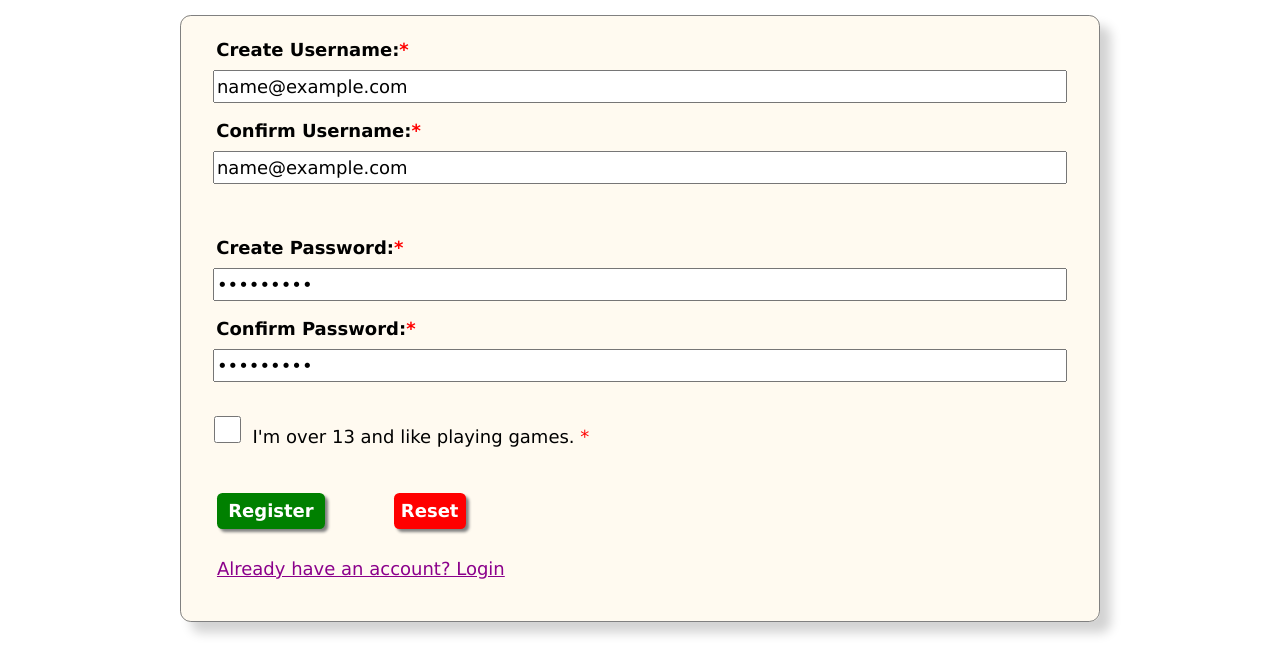
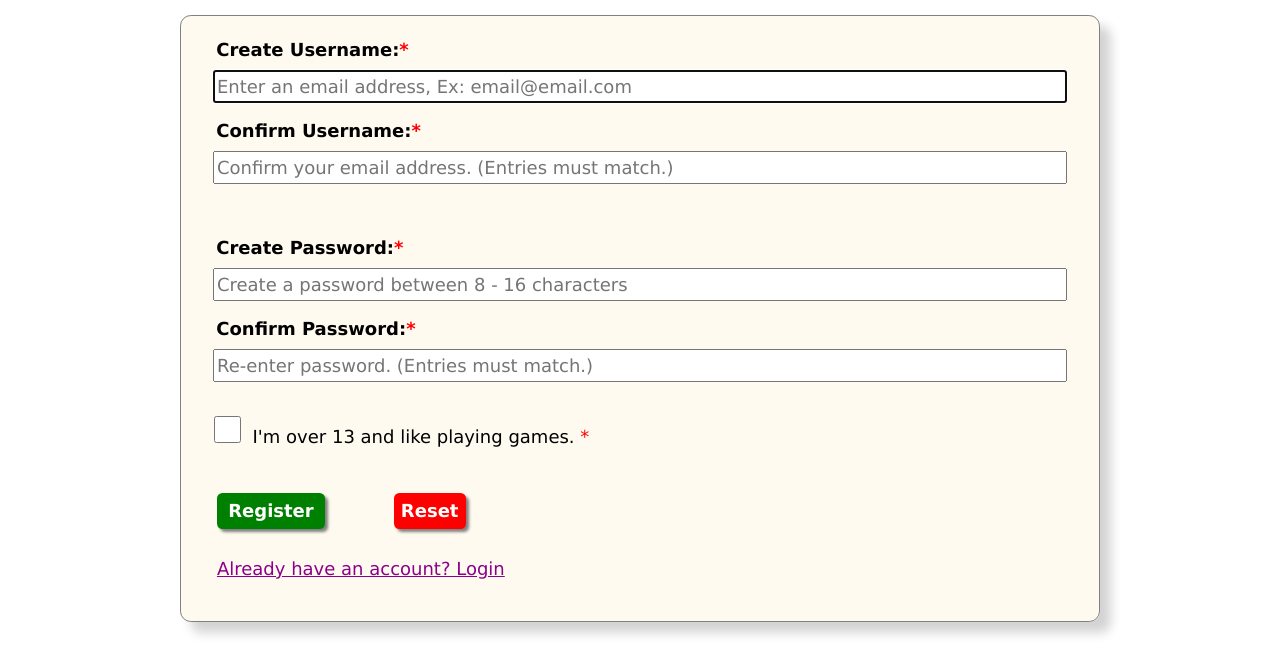
Before and after one commit to heather-cunningham/play2learn, a website: page public/login.html in a window 1280 px wide. Both pictures are taken after typing "name@example.com", "name@example.com", "Sample123", "Sample123" into the empty fields and a click on the button "Register". Shown: the part 190-841 px from the top of the page. Drawn offline with Linux system fonts and the light colour scheme; no server answers.

Commit message:
login_page: Refactored checkInput() to check for confirmed entries match initial entries & some better hint texts

```diff
--- a/public/login.html
+++ b/public/login.html
@@ -54,6 +54,7 @@
   </header>
 
   <main>
+    <!-- style="display: none;" -->
     <div id="login-form-div" class="site-page-div" style="display: none;">
       <h2 class="page-name">Login</h2>
 
@@ -93,7 +94,7 @@
     </div>
 
     <!-- style="display: none;"-->
-    <div id="register-form-div" class="site-page-div" >
+    <div id="register-form-div" class="site-page-div">
       <h2 class="page-name">Register</h2>
 
       <form id="registration-form" action="javascript:alert('Form Submitted')" method="post" novalidate>
@@ -103,17 +104,17 @@
             name="create-username"
             type="email"
             placeholder="Enter an email address, Ex: email@email.com"
-            alt="Enter an email address to register as a username"
-            title="Enter an email address to register as a username"
+            alt="Enter an email address to use as your username"
+            title="Enter an email address to use as a username"
             required />
 
           <label id="confirm-username-lbl" for="confirm-username-input" class="required">Confirm Username:</label>
           <input id="confirm-username-input"
             name="confirm-username"
             type="email"
-            placeholder="Confirm your email address, Ex: email@email.com"
-            alt="Confirm email address to use as your username"
-            title="Confirm email address to use as your username"
+            placeholder="Confirm your email address. (Entries must match.)"
+            alt="Confirm email address to use as your username.  Entries must match."
+            title="Confirm email address to use as your username. (Entries must match.)"
             required />
 
           <label id="create-password-lbl" for="create-password-input" class="required">Create Password:</label>
@@ -122,6 +123,7 @@
             type="password"
             placeholder="Create a password between 8 - 16 characters"
             alt="Create a password between 8 to 16 characters"
+            title=""
             minlength="8"
             maxlength="16"
             required />
--- a/public/scripts/login-register-scripts.js
+++ b/public/scripts/login-register-scripts.js
@@ -66,7 +66,16 @@ const removeError = (inputEl, inputLabel) => {
 };
 
 const checkInput = (inputEl, inputLabel) => {
-  if(!inputEl.checkValidity() || (inputEl.value).trim() === " ") {
+  const inputID = inputEl.id;
+  let doEntriesMatch = true;
+
+  if(inputID === "confirm-username-input"){
+    doEntriesMatch = confirmEntriesMatch(createUsernameInput.value, inputEl.value);
+  }else if(inputID === "confirm-password-input"){
+    doEntriesMatch = confirmEntriesMatch(createPasswordInput.value, inputEl.value);
+  }
+
+  if(!doEntriesMatch || !inputEl.checkValidity() || (inputEl.value).trim() === " ") {
     addError(inputEl, inputLabel);
     return false;
   } else {
@@ -109,12 +118,7 @@ const handleClickLoginBtn = (event) => {
     // setTimeout() with 0 ms wait allows just enough time for user to click the alert btn before
     // emptying the fields -- to avoid false negatives and erroring the fields again.
     setTimeout(
-      ()=>{
-        usernameInput.innerText = "";
-        usernameInput.value = "";
-        passwordInput.innerText = "";
-        passwordInput.value = "";
-      },
+      ()=> resetForm(allLoginFormInputs),
       0
     );
   }
@@ -201,7 +205,7 @@ createUsernameInput.dataset.errorMsg = `Please, enter a valid email to use as yo
 confirmUsernameInput.dataset.errorMsg = confirmInputErrorMsg
 
 createPasswordInput.dataset.errorMsg =
-  `Must be between ${createPasswordInput.minLength} and ${createPasswordInput.maxLength}`;
+  `Must be between ${createPasswordInput.minLength} and ${createPasswordInput.maxLength} characters.`;
 
 confirmPasswordInput.dataset.errorMsg = confirmInputErrorMsg;
 
@@ -252,6 +256,34 @@ confirmPasswordInput.addEventListener("input", () => {
     checkInput(confirmPasswordInput, confirmPasswordLbl);
 });
 
+const confirmEntriesMatch = (inputVal, reenteredVal) => {
+  return inputVal === reenteredVal ? true : false;
+};
+
+const handleClickRegisterBtn = (event) => {
+  const createdUsernameIsValid = checkInput(createUsernameInput, createUsernameLbl);
+  const confirmedUsernameIsValid = checkInput(confirmUsernameInput, confirmUsernameLbl);
+
+  const createdPasswordIsValid = checkInput(createPasswordInput, createPasswordLbl);
+  const confirmedPasswordIsValid = checkInput(confirmPasswordInput, confirmPasswordLbl);
+
+  if(!createdUsernameIsValid || !confirmedUsernameIsValid
+      || !createdPasswordIsValid || !confirmedPasswordIsValid) {
+    event.preventDefault();
+    alert("Please, fix required fields.");
+  } else {
+    // Clear the input fields on click of the Ok btn in the form submission alert.
+    // setTimeout() with 0 ms wait allows just enough time for user to click the alert btn before
+    // emptying the fields -- to avoid false negatives and erroring the fields again.
+    setTimeout(
+      ()=> resetForm(allRegisterFormInputs),
+      0
+    );
+  }
+};
+
+registerBtn.addEventListener("click", handleClickRegisterBtn);
+
 resetRegisterFormBtn.addEventListener("click", ()=>{
   resetForm(allRegisterFormInputs);
 });
```
